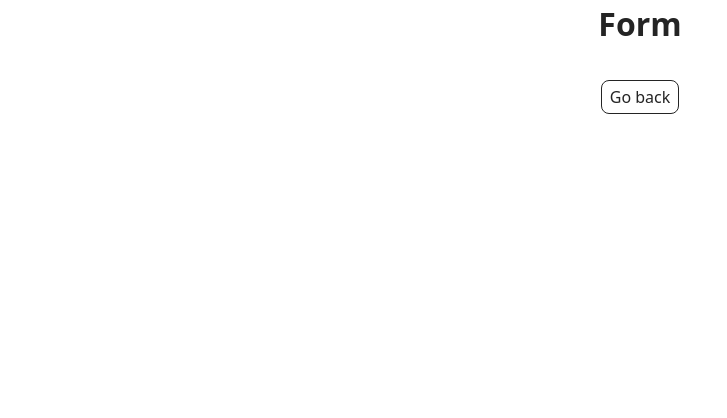
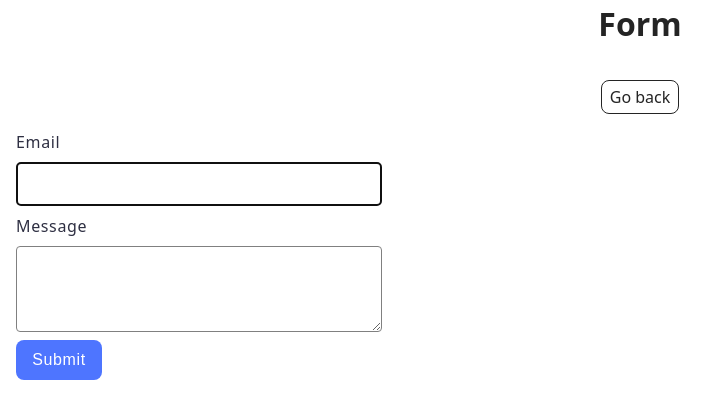
Before and after one commit to Anna-Smyrnova/goit-js-hw-09, a website built with Vite: page src/2-form.html in a window 1280 px wide. Shown: the whole page, without its empty margins (0-727 px from the left). Built offline with nearby package versions, Linux system fonts and the light colour scheme.

Commit message:
done task 2 in 2-form.html and 2-form.js files. update styles

```diff
--- a/src/2-form.html
+++ b/src/2-form.html
@@ -13,6 +13,17 @@
         <h1 class="main-title">Form</h1>
         <a class="back-link" href="./index.html">Go back</a>
       </div>
+      <form class="feedback-form" autocomplete="off">
+        <label>
+          Email
+          <input type="email" name="email" autofocus />
+        </label>
+        <label>
+          Message
+          <textarea name="message" rows="8"></textarea>
+        </label>
+        <button type="submit">Submit</button>
+      </form>
     </main>
     <script type="module" src="./js/2-form.js"></script>
   </body>
--- a/src/css/base.css
+++ b/src/css/base.css
@@ -52,3 +52,52 @@ main:has(.back-link) {
   width: 100%;
   height: 100%;
 }
+
+.feedback-form {
+  display: flex;
+  flex-direction: column;
+  gap: 8px;
+  padding: 16px;
+
+  border-radius: 16px;
+  max-width: 408px;
+  max-height: 296px;
+  font-weight: 400;
+  font-size: 16px;
+  line-height: 1.5;
+  letter-spacing: 0.04em;
+  color: #2e2f42;
+}
+.feedback-form button {
+  align-self: flex-start;
+  background: #4e75ff;
+  border-radius: 8px;
+  padding: 8px 16px;
+  width: 86px;
+  height: 40px;
+  font-weight: 500;
+  font-size: 16px;
+  line-height: 1.5;
+  letter-spacing: 0.04em;
+  color: #fff;
+  border: none;
+}
+.feedback-form label {
+  display: flex;
+  flex-direction: column;
+  gap: 8px;
+  align-items: start;
+}
+
+.feedback-form input {
+  border: 1px solid #808080;
+  border-radius: 4px;
+  width: 360px;
+  height: 40px;
+}
+.feedback-form textarea {
+  border: 1px solid #808080;
+  border-radius: 4px;
+  width: 360px;
+  height: 80px;
+}
--- a/src/js/2-form.js
+++ b/src/js/2-form.js
@@ -0,0 +1,54 @@
+const formEl = document.querySelector('.feedback-form');
+
+let formData = {
+  email: '',
+  message: '',
+};
+
+formEl.addEventListener('input', e => {
+  const email = e.currentTarget.elements.email.value.trim();
+  const message = e.currentTarget.elements.message.value.trim();
+
+  formData.email = email;
+  formData.message = message;
+
+  saveToLS('feedback-form-state', formData);
+});
+
+document.addEventListener('DOMContentLoaded', () => {
+  const lsData = getFromLS('feedback-form-state');
+  if (lsData) {
+    formData.email = lsData.email || '';
+    formData.message = lsData.message || '';
+    formEl.elements.email.value = formData.email;
+    formEl.elements.message.value = formData.message;
+  }
+});
+
+formEl.addEventListener('submit', e => {
+  e.preventDefault();
+
+  if (!formData.email || !formData.message) {
+    alert('Fill please all fields');
+    return;
+  }
+  console.log(formData);
+  localStorage.removeItem('feedback-form-state');
+  formEl.reset();
+  formData.email = '';
+  formData.message = '';
+});
+
+function saveToLS(key, value) {
+  const jsonData = JSON.stringify(value);
+  localStorage.setItem(key, jsonData);
+}
+
+function getFromLS(key) {
+  const jsonData = localStorage.getItem(key);
+  try {
+    return jsonData ? JSON.parse(jsonData) : null;
+  } catch {
+    return null;
+  }
+}
```
